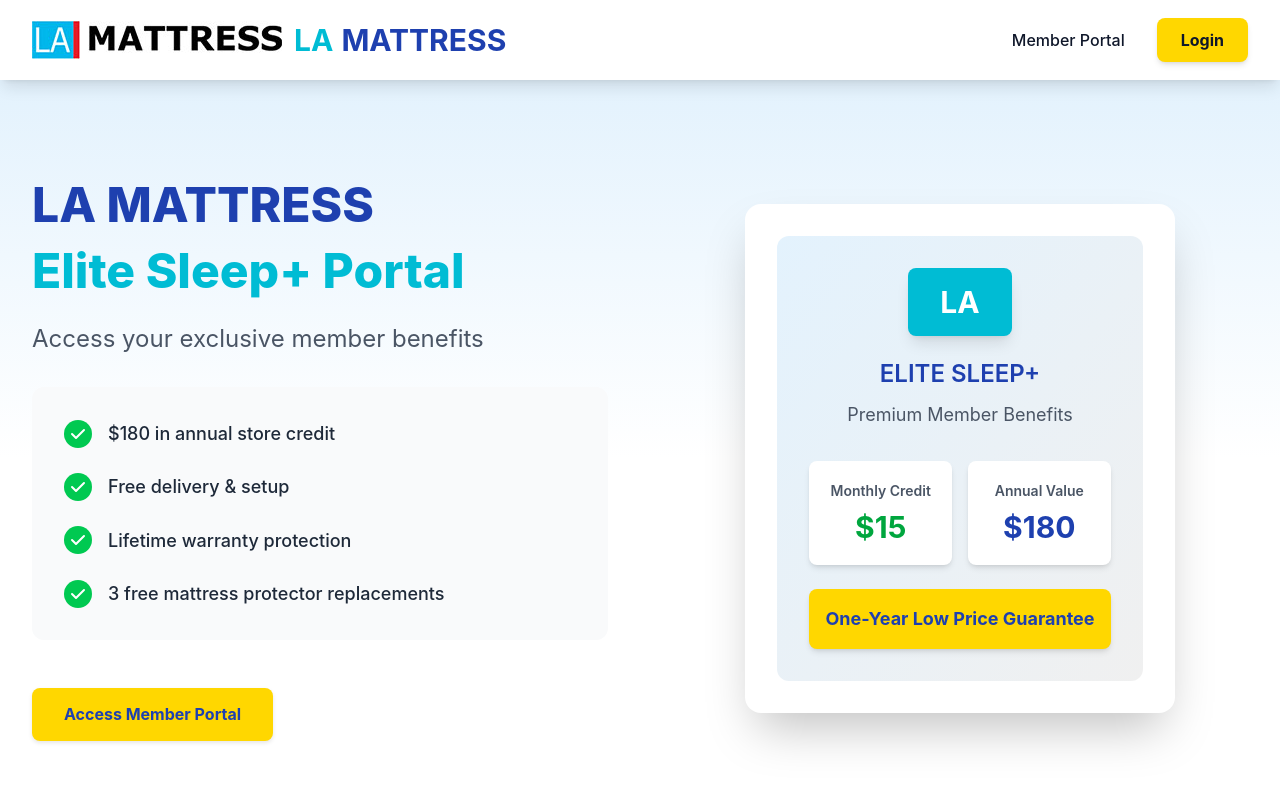
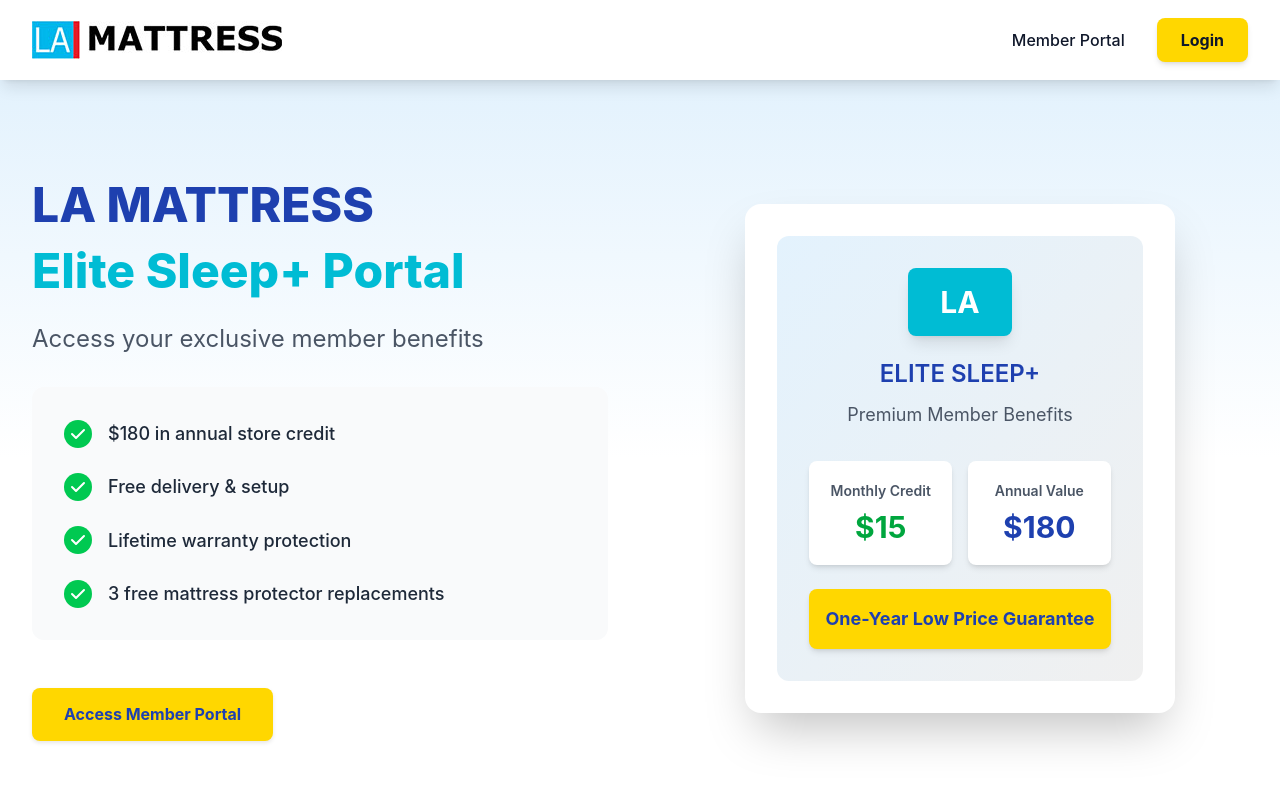
Before and after one commit to luiso2/la-mattress-elite-sleep-subscription, a Next.js app: page / in a window 1280 px wide. Shown: the top 800 px of the page. Built offline with nearby package versions, Linux system fonts and the light colour scheme.

Commit message:
Remove text from header logo, keep only PNG logo

```diff
--- a/app/pricing/page.tsx
+++ b/app/pricing/page.tsx
@@ -188,8 +188,8 @@
 
             <p className="text-gray-600 text-lg">
               Questions? Call us at{' '}
-              <a href="tel:1-800-MATTRESS" className="text-[#1e40af] font-bold hover:text-[#00bcd4] transition-colors">
-                1-800-MATTRESS
+              <a href="tel:1-800-218-3578" className="text-[#1e40af] font-bold hover:text-[#00bcd4] transition-colors">
+                  Call Now: 1-800-218-3578
               </a>{' '}
               or email{' '}
               <a href="mailto:support@lamattress.com" className="text-[#1e40af] font-bold hover:text-[#00bcd4] transition-colors">
--- a/components/Navbar.tsx
+++ b/components/Navbar.tsx
@@ -51,12 +51,8 @@
             <img
               src="/logo.png"
               alt="LA MATTRESS"
-              className="h-12 w-auto mr-3"
+              className="h-12 w-auto"
             />
-            <div className="flex items-center">
-              <span className="text-3xl font-bold text-[#00bcd4]">LA</span>
-              <span className="text-3xl font-bold text-[#1e40af] ml-2">MATTRESS</span>
-            </div>
           </Link>
 
           {/* Desktop Navigation */}
```
Also changed, not shown: 1 other file (tests, documents, lock files or other folders).
